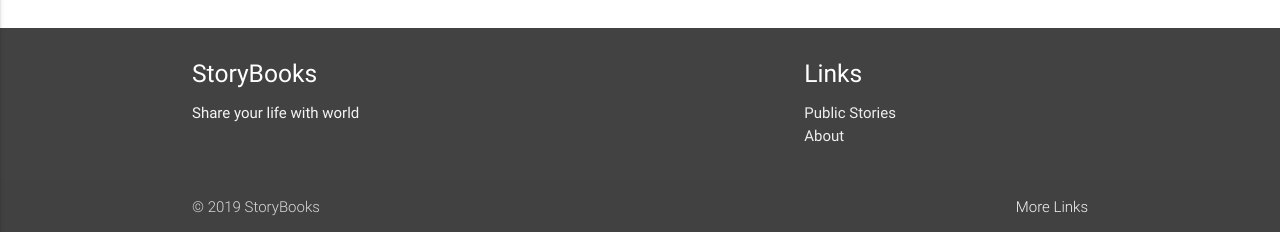
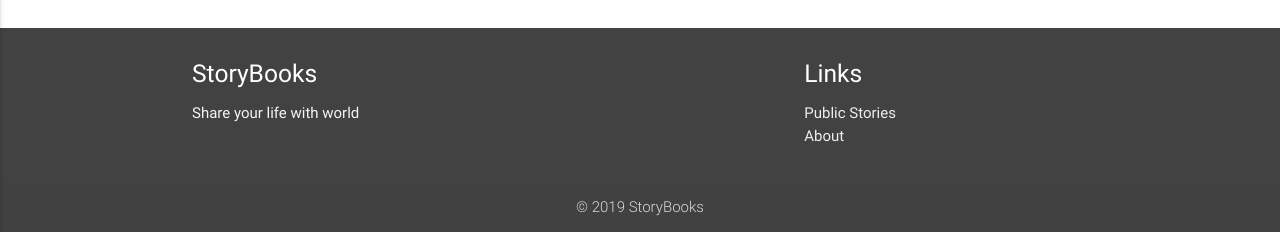
Before and after one commit to koylyakandriy/StoryBook, a Node server app: page / in a window 1280 px wide. Shown: the part 568-800 px from the top of the page. Run offline with Node 20, Linux system fonts and the light colour scheme; some libraries are stand-ins or nearby versions.

Commit message:
prewiev version

```diff
--- a/views/layouts/main.handlebars
+++ b/views/layouts/main.handlebars
@@ -4,13 +4,14 @@
   <meta charset="UTF-8">
   <meta name="viewport" content="width=device-width, initial-scale=1.0">
   <meta http-equiv="X-UA-Compatible" content="ie=edge">
-
   <!-- Compiled and minified CSS -->
   <link rel="stylesheet" href="https://cdnjs.cloudflare.com/ajax/libs/materialize/0.100.2/css/materialize.min.css">
   <!-- Font-awesome -->
   <link href="https://stackpath.bootstrapcdn.com/font-awesome/4.7.0/css/font-awesome.min.css" rel="stylesheet" integrity="sha384-wvfXpqpZZVQGK6TAh5PVlGOfQNHSoD2xbE+QkPxCAFlNEevoEH3Sl0sibVcOQVnN" crossorigin="anonymous">
   <!-- Css style -->
   <link rel="stylesheet" href="/css/style.css">
+
+  <link rel="icon" type="image/png" href="/img/favicon.png">
 
   <meta name="google-site-verification" content="M-PgMf9BB5pOAUBEe82fPMk8f4AwtRgJau2Bt7dnGBQ" />
   <title>Story Books</title>
--- a/views/partials/_footer.handlebars
+++ b/views/partials/_footer.handlebars
@@ -15,9 +15,8 @@
             </div>
           </div>
           <div class="footer-copyright">
-            <div class="container">
+            <div class="container center">
             © 2019 StoryBooks
-            <a class="grey-text text-lighten-4 right" href="#!">More Links</a>
             </div>
           </div>
         </footer>
--- a/views/partials/_header.handlebars
+++ b/views/partials/_header.handlebars
@@ -4,7 +4,7 @@
       <a href="/" class="brand-logo center">StoryBooks</a>
       <a href="#" data-activates="main-menu" class="button-collapse show-on-large"><i class="fa fa-bars"></i></a>
       <!-- RIGHT NAV -->
-      <ul class="right hide-on-small-only">
+      <ul class="right hide-on-med-and-down">
         {{#if user}}
           <li><a href="/dashboard">Welcome {{user.firstName}}</a></li>
           <li><a href="/auth/logout"><i class="fa fa-sign-out"></i> Logout</a></li>
```
